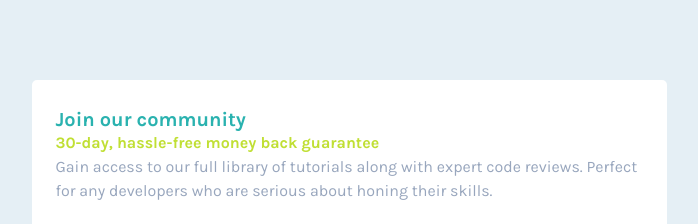
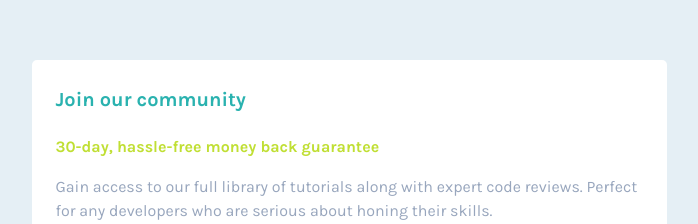
Before and after one commit to rsauerwein/single-price-grid, a plain HTML site: page index.html in a window 1280 px wide. Shown: the part 111-335 px from the top of the page, without its empty margins (291-989 px from the left). Drawn offline with Linux system fonts and the light colour scheme.

Commit message:
Adjust subtitle paddings

```diff
--- a/css/style.css
+++ b/css/style.css
@@ -77,6 +77,8 @@ li {
 }
 
 .subtitle {
+    padding-top: 24px;
+    padding-bottom: 16px;
     color: var(--bright-yellow);
     font-weight: 700;
 
```
